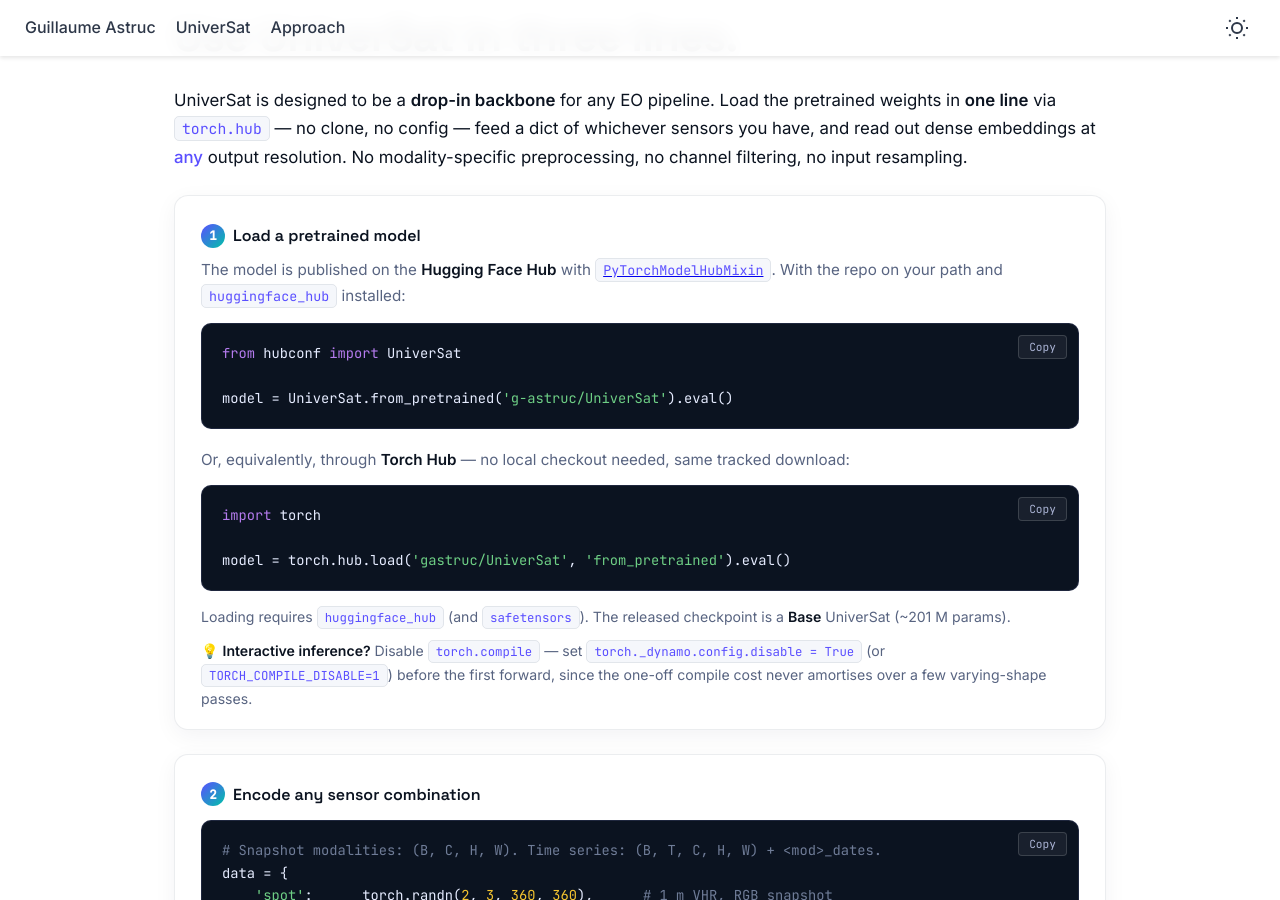
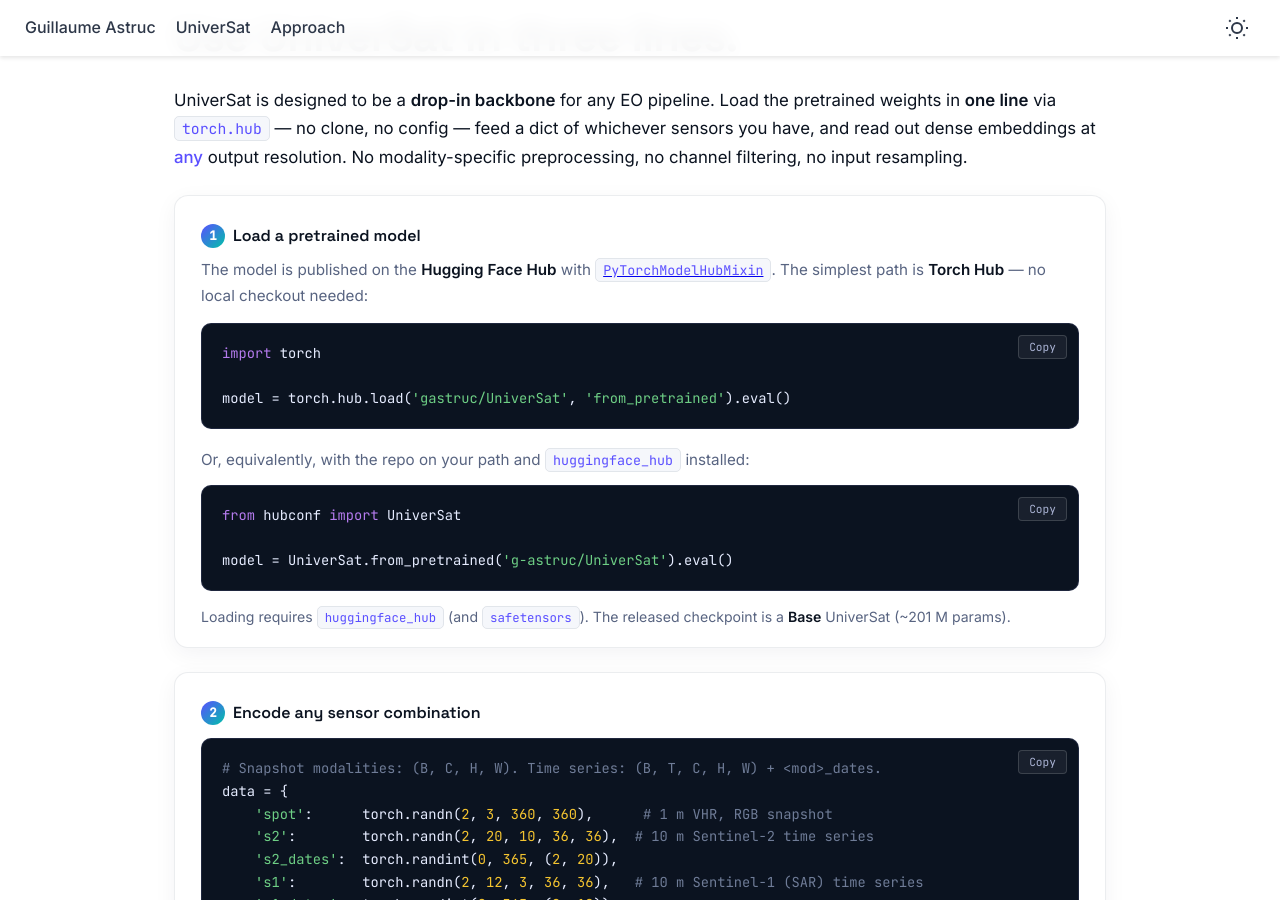
Before and after one commit to gastruc/gastruc.github.io, a Jekyll site: the page built from projects/universat.md, in a window 1280 px wide and 900 px high, scrolled down 2344 px. Built offline with Jekyll 4.4.1, drawn with Linux system fonts in a browser that asks for light colours; a script that is not in the unit is left out.

Commit message:
update universat page

```diff
--- a/projects/universat.md
+++ b/projects/universat.md
@@ -618,7 +618,8 @@
     </p>
 
     <div class="btn-group">
-      <a class="btn btn-primary" href="/assets/publications/universat/universat.pdf" target="_blank" rel="noopener">📄 Paper</a>
+      <!-- TODO: set href to the arXiv abstract URL (e.g. https://arxiv.org/abs/XXXX.XXXXX) once available -->
+      <a class="btn btn-primary" href="#" target="_blank" rel="noopener">📄 Paper</a>
       <a class="btn btn-outline" href="https://github.com/gastruc/UniverSat" target="_blank" rel="noopener">💻 Code</a>
       <a class="btn btn-outline" href="#usage">⚡ Quick Start</a>
       <a class="btn btn-outline" href="#citation">Citation</a>
@@ -677,30 +678,25 @@
       <p style="font-size: 0.95rem; color: var(--us-muted); margin: -4px 0 14px;">
         The model is published on the <strong>Hugging Face Hub</strong> with
         <a href="https://huggingface.co/docs/huggingface_hub/package_reference/mixins#huggingface_hub.PyTorchModelHubMixin" target="_blank" rel="noopener"><span class="inline-code">PyTorchModelHubMixin</span></a>.
-        With the repo on your path and <span class="inline-code">huggingface_hub</span> installed:
+        The simplest path is <strong>Torch Hub</strong> — no local checkout needed:
       </p>
       <div class="code-wrapper">
         <button class="copy-code-btn" onclick="universatCopyCode('us-code-load')">Copy</button>
-        <pre id="us-code-load" class="code-block"><span class="k">from</span> hubconf <span class="k">import</span> UniverSat
+        <pre id="us-code-load" class="code-block"><span class="k">import</span> torch
+
+model = torch.hub.load(<span class="s">'gastruc/UniverSat'</span>, <span class="s">'from_pretrained'</span>).eval()</pre>
+      </div>
+      <p style="font-size: 0.95rem; color: var(--us-muted); margin: 18px 0 12px;">
+        Or, equivalently, with the repo on your path and <span class="inline-code">huggingface_hub</span> installed:
+      </p>
+      <div class="code-wrapper">
+        <button class="copy-code-btn" onclick="universatCopyCode('us-code-load-alt')">Copy</button>
+        <pre id="us-code-load-alt" class="code-block"><span class="k">from</span> hubconf <span class="k">import</span> UniverSat
 
 model = UniverSat.from_pretrained(<span class="s">'g-astruc/UniverSat'</span>).eval()</pre>
       </div>
-      <p style="font-size: 0.95rem; color: var(--us-muted); margin: 18px 0 12px;">
-        Or, equivalently, through <strong>Torch Hub</strong> — no local checkout needed, same tracked download:
-      </p>
-      <div class="code-wrapper">
-        <button class="copy-code-btn" onclick="universatCopyCode('us-code-load-alt')">Copy</button>
-        <pre id="us-code-load-alt" class="code-block"><span class="k">import</span> torch
-
-model = torch.hub.load(<span class="s">'gastruc/UniverSat'</span>, <span class="s">'from_pretrained'</span>).eval()</pre>
-      </div>
       <p style="font-size: 0.88rem; color: var(--us-muted); margin: 14px 0 0;">
         Loading requires <span class="inline-code">huggingface_hub</span> (and <span class="inline-code">safetensors</span>). The released checkpoint is a <strong>Base</strong> UniverSat (~201&nbsp;M params).
-      </p>
-      <p style="font-size: 0.88rem; color: var(--us-muted); margin: 10px 0 0;">
-        💡 <strong>Interactive inference?</strong> Disable <span class="inline-code">torch.compile</span> — set
-        <span class="inline-code">torch._dynamo.config.disable = True</span> (or <span class="inline-code">TORCH_COMPILE_DISABLE=1</span>)
-        before the first forward, since the one-off compile cost never amortises over a few varying-shape passes.
       </p>
     </div>
 
@@ -757,7 +753,7 @@
         recovers fine spatial detail at the requested grid — one bilinear resample plus one CA pass.
       </p>
       <p style="font-size: 0.92rem; color: var(--us-muted); margin: 14px 0 0;">
-        See our <a href="https://gastruc.github.io/UniverSat/blob/main/demo.ipynb" target="_blank" style="color: var(--us-accent); text-decoration: none; font-weight: 500;">demo notebook</a>.
+        See our <a href="https://github.com/gastruc/UniverSat/blob/main/demo.ipynb" target="_blank" style="color: var(--us-accent); text-decoration: none; font-weight: 500;">demo notebook</a>.
       </p>
       <p style="font-size: 0.88rem; color: var(--us-muted); margin: 12px 0 0;">
         ⚠️ <strong>Note:</strong> small input patches or very fine output grids can significantly increase memory usage.
```
